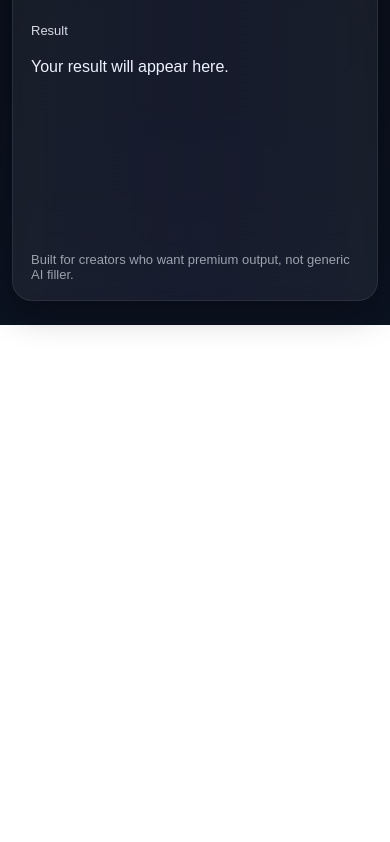
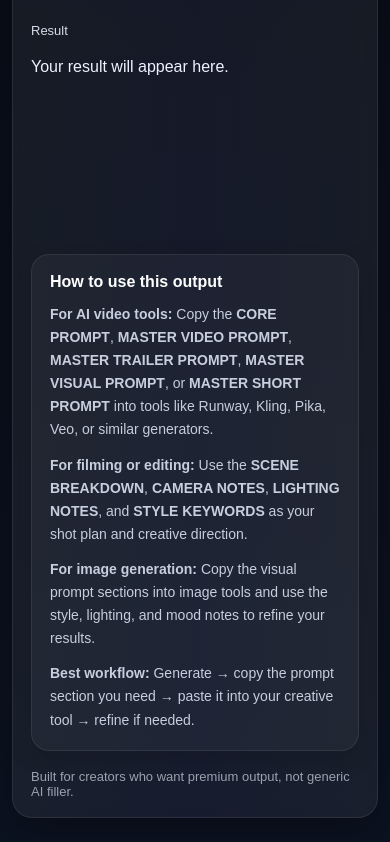
Before and after one commit to sumbodyart-ops/visionforge, a website: page index.html in a window 390 px wide. Shown: the part 1133-1975 px from the top of the page. Before the commit the page ends 1458 px from the top, so only its background shows below. Drawn offline with Linux system fonts and the light colour scheme.

Commit message:
Update index.html

```diff
--- a/index.html
+++ b/index.html
@@ -367,6 +367,34 @@
       font-size: 22px;
     }
 
+    .usage-help {
+      margin-top: 20px;
+      padding: 20px 22px;
+      border-radius: 20px;
+      background: rgba(255, 255, 255, 0.04);
+      border: 1px solid rgba(255, 255, 255, 0.08);
+      color: #d7dbe7;
+      box-shadow: 0 8px 24px rgba(0, 0, 0, 0.16);
+    }
+
+    .usage-help-title {
+      font-size: 18px;
+      font-weight: 700;
+      margin-bottom: 12px;
+      color: #ffffff;
+    }
+
+    .usage-help-body p {
+      margin: 0 0 12px 0;
+      line-height: 1.65;
+      color: #c7cedd;
+      font-size: 15px;
+    }
+
+    .usage-help-body p:last-child {
+      margin-bottom: 0;
+    }
+
     .footer-note {
       margin-top: 18px;
       color: #9ca3af;
@@ -458,6 +486,19 @@
       .result-card-body {
         font-size: 18px;
       }
+
+      .usage-help {
+        padding: 18px;
+        border-radius: 18px;
+      }
+
+      .usage-help-title {
+        font-size: 16px;
+      }
+
+      .usage-help-body p {
+        font-size: 14px;
+      }
     }
   </style>
 </head>
@@ -502,6 +543,19 @@
       <div class="result-wrap">
         <div class="section-label">Result</div>
         <div id="result">Your result will appear here.</div>
+      </div>
+
+      <div class="usage-help">
+        <div class="usage-help-title">How to use this output</div>
+        <div class="usage-help-body">
+          <p><strong>For AI video tools:</strong> Copy the <strong>CORE PROMPT</strong>, <strong>MASTER VIDEO PROMPT</strong>, <strong>MASTER TRAILER PROMPT</strong>, <strong>MASTER VISUAL PROMPT</strong>, or <strong>MASTER SHORT PROMPT</strong> into tools like Runway, Kling, Pika, Veo, or similar generators.</p>
+
+          <p><strong>For filming or editing:</strong> Use the <strong>SCENE BREAKDOWN</strong>, <strong>CAMERA NOTES</strong>, <strong>LIGHTING NOTES</strong>, and <strong>STYLE KEYWORDS</strong> as your shot plan and creative direction.</p>
+
+          <p><strong>For image generation:</strong> Copy the visual prompt sections into image tools and use the style, lighting, and mood notes to refine your results.</p>
+
+          <p><strong>Best workflow:</strong> Generate → copy the prompt section you need → paste it into your creative tool → refine if needed.</p>
+        </div>
       </div>
 
       <div class="footer-note">
```
